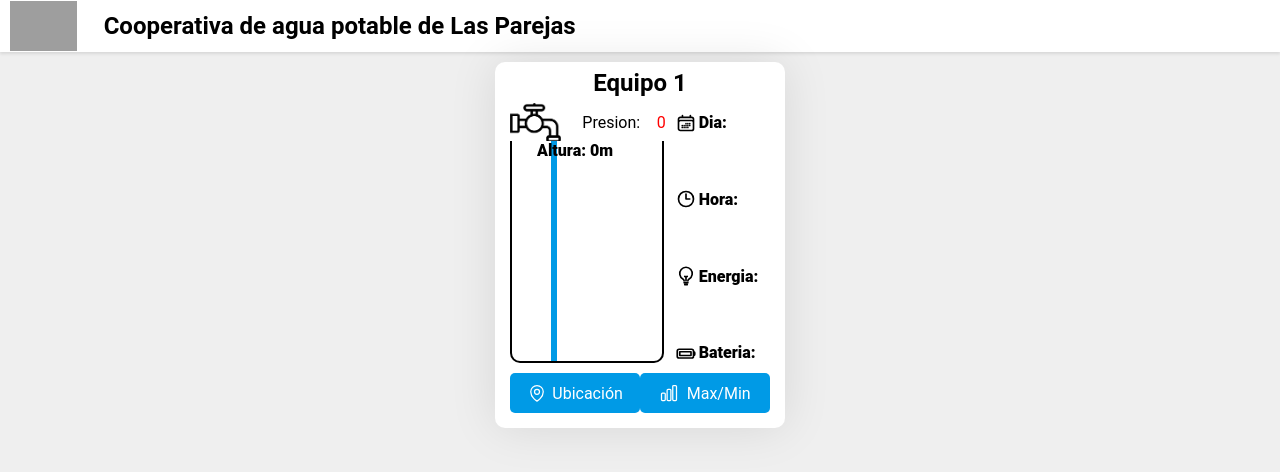
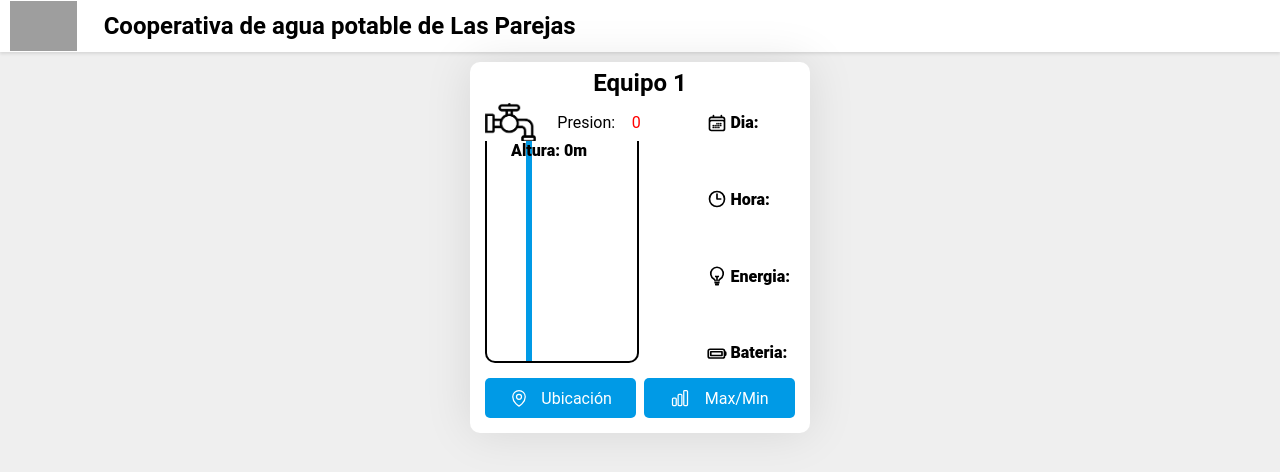
Before and after one commit to Kochq/LasParejas, a React (Vite) app: page / in a window 1280 px wide. Shown: the top 472 px of the page. Built offline with nearby package versions, Linux system fonts and the light colour scheme; no server answers; grey boxes are pictures that could not be loaded; the HTML template or start-up script is replaced by a standard one.

Commit message:
tank really finished

```diff
--- a/src/components/Buttons.css
+++ b/src/components/Buttons.css
@@ -5,11 +5,11 @@
 
 a {
   display: inline-block;
-  margin-top: 10px;
+  margin-top: 15px;
   padding: 10px 15px;
   background-color: #009ae6;
   color: #fff;
-  width: 100px;
+  width: 121px;
   text-align: center;
   text-decoration: none;
   border-radius: 5px;
--- a/src/components/Equipo.css
+++ b/src/components/Equipo.css
@@ -1,5 +1,6 @@
 .card {
   display: flex;
+  width: 310px;
   flex-direction: column;
   transition: all 0.5s ease;
   background-color: #fff;
@@ -18,5 +19,6 @@
 .contenedorsito {
   display: flex;
   flex-direction: row;
+  justify-content: space-between;
   gap: 10px;
 }
--- a/src/components/Tanque.css
+++ b/src/components/Tanque.css
@@ -1,6 +1,5 @@
 .altura {
-  padding-right: 25px;
-  padding-left: 25px;
+  padding: 0 16%;
   position: absolute;
   font-weight: 800;
   color: #000;
```
